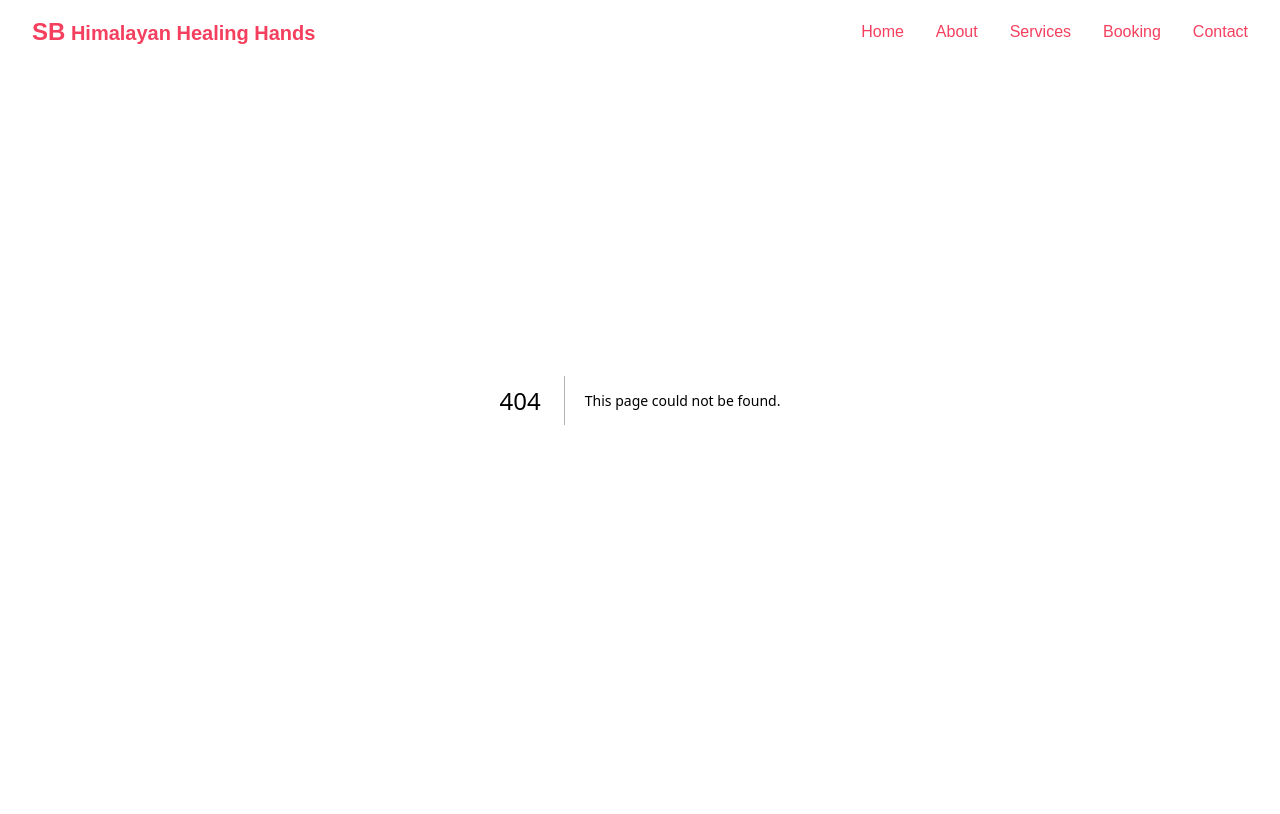
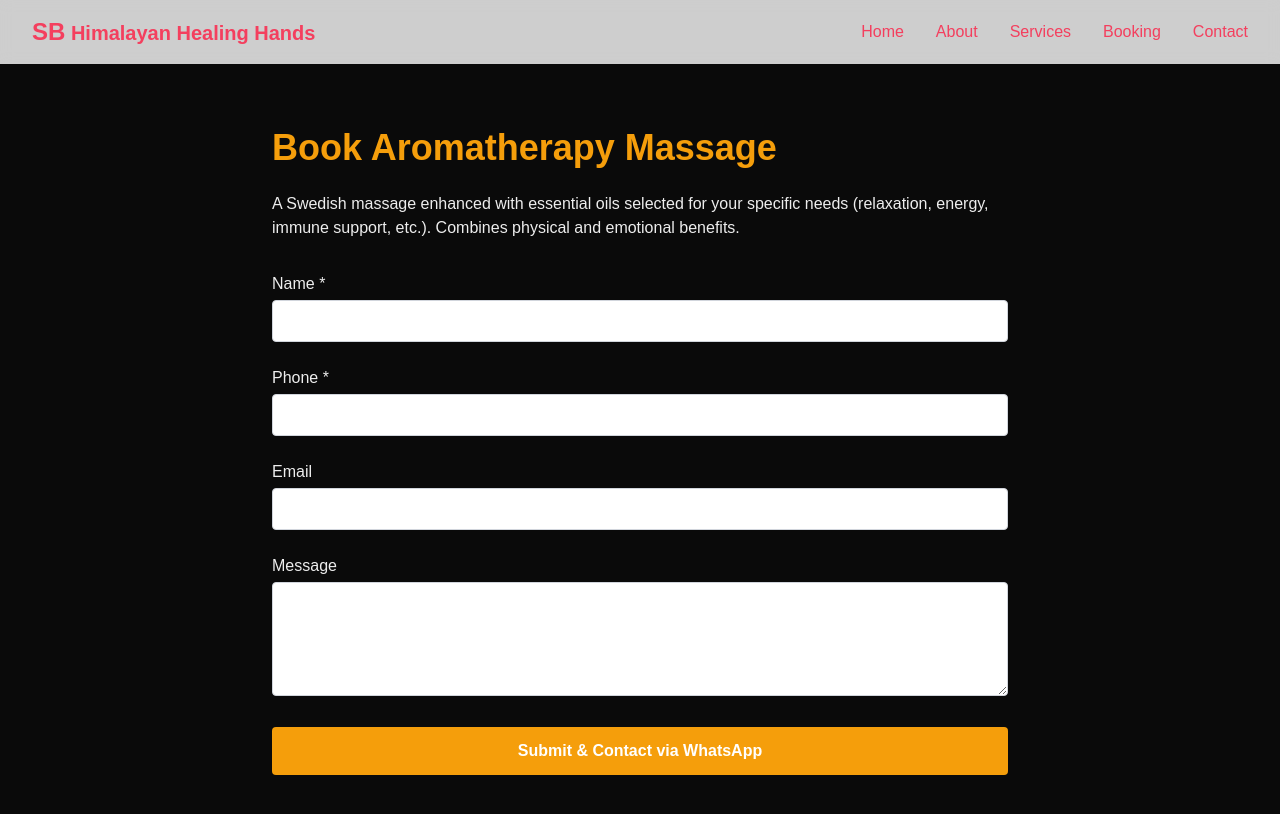
Before and after one commit to alizhshrestha/spa-website, a Next.js app: page /services/aromatherapy/booking in a window 1280 px wide. Before the commit this address had no page. Shown: the top 814 px of the page. Built offline with nearby package versions, Linux system fonts and the light colour scheme.

Commit message:
feat: added booking page for booking service.

```diff
--- /dev/null
+++ b/src/app/api/book-service/route.ts
@@ -0,0 +1,25 @@
+// app/api/book-service/route.ts
+import { NextResponse } from 'next/server';
+
+export async function POST(req: Request) {
+  try {
+    const body = await req.json();
+
+    const { serviceName, name, phone, email, message } = body;
+
+    // TODO: Replace this with actual email sending logic
+    console.log('Booking request received:');
+    console.log(`Service: ${serviceName}`);
+    console.log(`Name: ${name}`);
+    console.log(`Phone: ${phone}`);
+    console.log(`Email: ${email}`);
+    console.log(`Message: ${message}`);
+
+    // Here you can call your email provider (e.g. SendGrid, Resend, Nodemailer)
+
+    return NextResponse.json({ success: true });
+  } catch (error) {
+    console.error('Error processing booking:', error);
+    return NextResponse.json({ success: false, error: 'Internal server error' }, { status: 500 });
+  }
+}
--- /dev/null
+++ b/src/app/services/[serviceId]/booking/page.tsx
@@ -0,0 +1,148 @@
+'use client';
+
+import { use, useEffect, useState } from 'react';
+import { notFound } from 'next/navigation';
+import { services } from '@/constants/service';
+
+export default function BookingPage({
+    params,
+}: {
+    params: Promise<{ serviceId: string }>;
+}) {
+    // const router = useRouter();
+    const [isClient, setIsClient] = useState(false);
+    const { serviceId } = use(params);
+    const service = services.find((s) => s.id === serviceId);
+
+    useEffect(()=>{
+        setIsClient(true)
+    }, []);
+
+    if (!service) {
+        notFound();
+    }
+
+    const [formData, setFormData] = useState({
+        name: '',
+        phone: '',
+        email: '',
+        message: '',
+    });
+
+    const [loading, setLoading] = useState(false);
+    const [success, setSuccess] = useState(false);
+
+    const handleChange = (e: React.ChangeEvent<HTMLInputElement | HTMLTextAreaElement>) => {
+        setFormData({
+            ...formData,
+            [e.target.name]: e.target.value,
+        });
+    };
+
+    const handleSubmit = async (e: React.FormEvent) => {
+        e.preventDefault();
+        setLoading(true);
+
+        try {
+            const res = await fetch('/api/book-service', {
+                method: 'POST',
+                headers: {
+                    'Content-Type': 'application/json',
+                },
+                body: JSON.stringify({
+                    serviceId: service.id,
+                    serviceName: service.name,
+                    ...formData,
+                }),
+            });
+
+            if (res.ok) {
+                setSuccess(true);
+
+                // Construct WhatsApp link
+                const whatsappNumber = 'YOUR_CLIENT_WHATSAPP_NUMBER_WITH_COUNTRY_CODE'; // Example: '9779812345678'
+                const message = encodeURIComponent(
+                    `Hello, I would like to book *${service.name}*.\nName: ${formData.name}\nPhone: ${formData.phone}\nEmail: ${formData.email}\nMessage: ${formData.message}`
+                );
+
+                window.open(`https://wa.me/${whatsappNumber}?text=${message}`, '_blank');
+            } else {
+                alert('Failed to send booking. Please try again.');
+            }
+        } catch (error) {
+            console.error(error);
+            alert('An error occurred. Please try again.');
+        } finally {
+            setLoading(false);
+        }
+    };
+
+    return <div>
+        {isClient && (<section className="max-w-3xl mx-auto px-4 py-16 mt-16">
+            <h1 className="text-4xl font-bold text-[var(--color-primary)] mb-6">
+                Book {service.name}
+            </h1>
+            <p className="text-[var(--color-foreground)] mb-8">{service.description}</p>
+
+            {success ? (
+                <p className="text-green-600 font-semibold text-xl">Thank you! We will contact you shortly.</p>
+            ) : (
+                <form onSubmit={handleSubmit} className="space-y-6">
+                    <div>
+                        <label className="block mb-1 font-medium">Name *</label>
+                        <input
+                            type="text"
+                            name="name"
+                            value={formData.name}
+                            onChange={handleChange}
+                            required
+                            className="w-full border border-gray-300 rounded px-4 py-2 text-[var(--color-foreground)] bg-white"
+                        />
+                    </div>
+
+                    <div>
+                        <label className="block mb-1 font-medium">Phone *</label>
+                        <input
+                            type="text"
+                            name="phone"
+                            value={formData.phone}
+                            onChange={handleChange}
+                            required
+                            className="w-full border border-gray-300 rounded px-4 py-2 text-[var(--color-foreground)] bg-white"
+                        />
+                    </div>
+
+                    <div>
+                        <label className="block mb-1 font-medium">Email</label>
+                        <input
+                            type="email"
+                            name="email"
+                            value={formData.email}
+                            onChange={handleChange}
+                            className="w-full border border-gray-300 rounded px-4 py-2 text-[var(--color-foreground)] bg-white"
+                        />
+                    </div>
+
+                    <div>
+                        <label className="block mb-1 font-medium">Message</label>
+                        <textarea
+                            name="message"
+                            value={formData.message}
+                            onChange={handleChange}
+                            rows={4}
+                            className="w-full border border-gray-300 rounded px-4 py-2 text-[var(--color-foreground)] bg-white"
+                        ></textarea>
+                    </div>
+
+                    <button
+                        type="submit"
+                        disabled={loading}
+                        className="bg-[var(--color-primary)] text-white font-bold py-3 px-8 rounded hover:bg-amber-600 transition-colors w-full"
+                    >
+                        {loading ? 'Sending...' : 'Submit & Contact via WhatsApp'}
+                    </button>
+                </form>
+            )}
+        </section>)}
+    </div>
+}
--- a/src/components/sections/ContactSection.tsx
+++ b/src/components/sections/ContactSection.tsx
@@ -27,7 +27,7 @@ export default function ContactSection() {
             {/* Social Links */}
             <div className="flex justify-center gap-6 text-2xl text-[var(--color-primary)]">
                 <Link
-                    href="https://www.instagram.com/YOUR_INSTAGRAM"
+                    href="https://www.instagram.com/himalayanhealinghands"
                     target="_blank"
                     rel="noopener noreferrer"
                     aria-label="Instagram"
```
